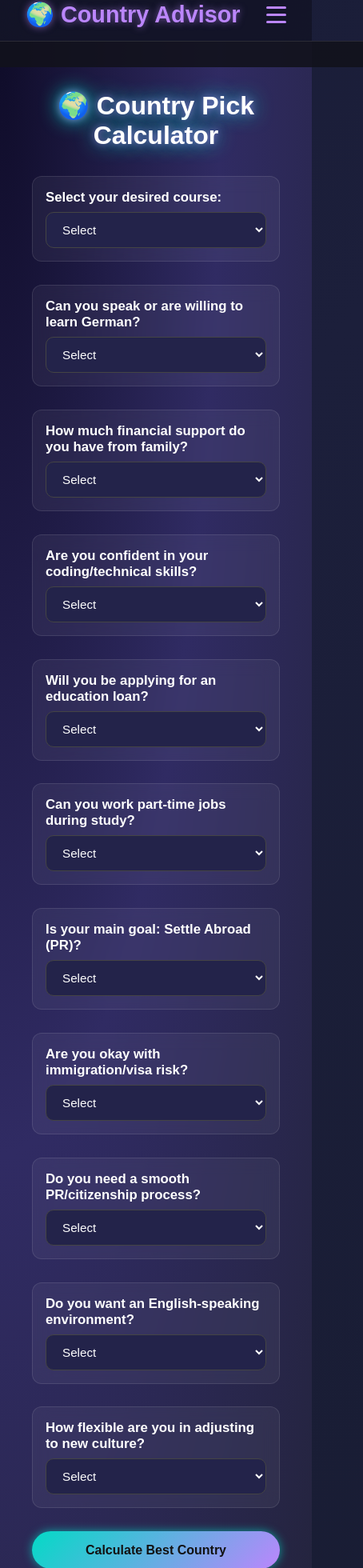
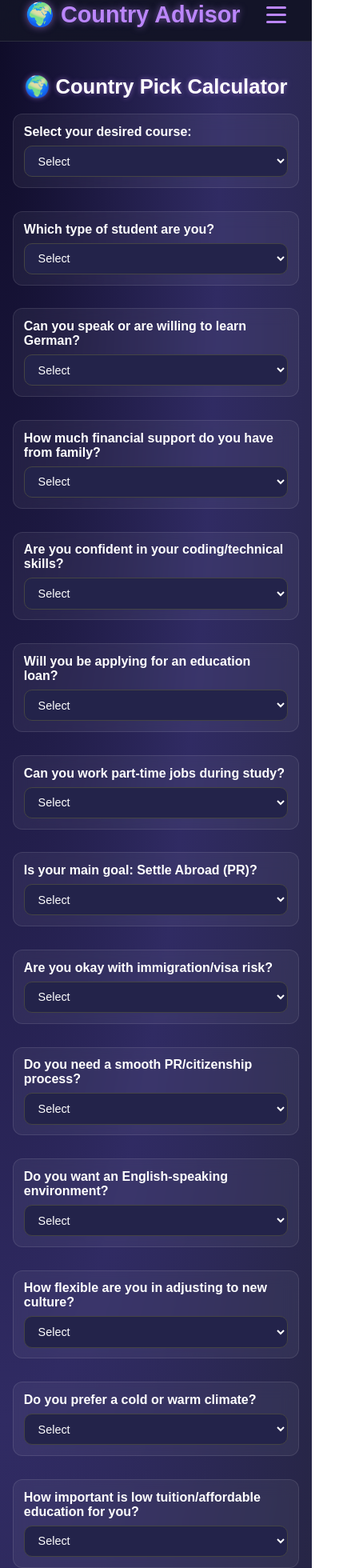
Before and after one commit to nitinsatya2520/country-picker, a React (Create React App) app: page /calculator in a window 390 px wide. Shown: the part 15-1975 px from the top of the page at 80% size, 454 px wide, since content can reach past the window. Built offline with nearby package versions, Linux system fonts and the light colour scheme; a web font is replaced by a local one.

Commit message:
first commit

```diff
--- a/src/components/Calculator.css
+++ b/src/components/Calculator.css
@@ -233,3 +233,88 @@ tr[data-score]:hover {
   background: linear-gradient(90deg, #bb86fc, #6200ee);
   border-radius: 5px;
 }
+@media (max-width: 480px) {
+  .container {
+    padding: 1rem;
+  }
+
+  .title {
+    font-size: 1.6rem;
+    margin-bottom: 1.2rem;
+  }
+
+  .question-block {
+    padding: 0.8rem;
+  }
+
+  .label {
+    font-size: 1rem;
+  }
+
+  .select {
+    padding: 0.6rem 0.8rem;
+    font-size: 0.9rem;
+  }
+
+  .button {
+    font-size: 0.95rem;
+    padding: 0.7rem 1.2rem;
+    width: 100%;
+    margin: 0.5rem 0;
+  }
+
+  .comparison-table th,
+  .comparison-table td {
+    padding: 0.6rem;
+    font-size: 0.85rem;
+  }
+
+  .emoji-flag {
+    font-size: 1.2rem;
+  }
+
+  .card-container {
+    gap: 1rem;
+  }
+
+  .country-card {
+    width: 100%;
+    padding: 1rem;
+  }
+
+  .country-card h3 {
+    font-size: 1.1rem;
+  }
+
+  .country-card p {
+    font-size: 0.95rem;
+  }
+
+  .recommendation {
+    font-size: 1.1rem;
+  }
+
+  .insight-box {
+    font-size: 1rem;
+    padding: 0.8rem 1.2rem;
+  }
+
+  .tip-banner {
+    font-size: 0.95rem;
+    padding: 8px 15px;
+  }
+
+  .score-bar {
+    height: 8px;
+  }
+
+  .score-bar .fill {
+    height: 100%;
+  }
+
+  .comparison-table {
+    display: block;
+    overflow-x: auto;
+    -webkit-overflow-scrolling: touch;
+  }
+}
--- a/src/components/Calculator.js
+++ b/src/components/Calculator.js
@@ -62,7 +62,15 @@ function Calculator() {
           <label className="label">{q.question}</label>
           <select
   className="select"
-            value={answers[q.key] ?? ""}
+  value={
+    q.type === "boolean"
+      ? answers[q.key] === true
+        ? "yes"
+        : answers[q.key] === false
+        ? "no"
+        : ""
+      : answers[q.key] ?? ""
+  }
   onChange={(e) =>
     handleChange(
       q.key,
@@ -70,6 +78,7 @@ function Calculator() {
     )
   }
 >
+
             <option value="">Select</option>
             {q.type === "boolean" ? (
               <>
--- a/src/components/CountryDetails.css
+++ b/src/components/CountryDetails.css
@@ -178,3 +178,57 @@ tr[style*="f8d7da"] {
   from { opacity: 0; transform: translateY(-20px); }
   to   { opacity: 1; transform: translateY(0); }
 }
+
+
+
+
+
+
+
+/* Extra mobile responsiveness */
+@media (max-width: 480px) {
+  .container {
+    padding: 1.5rem 1rem;
+  }
+
+  .title {
+    font-size: 1.6rem;
+    margin-bottom: 1.2rem;
+    text-shadow: 0 0 6px #bb86fc88;
+  }
+
+  .button {
+    font-size: 0.95rem;
+    padding: 0.7rem 1.2rem;
+    border-radius: 40px;
+  }
+
+  .country-card {
+    width: 100%;
+    padding: 1.2rem;
+    border-radius: 14px;
+  }
+
+  .country-card h3 {
+    font-size: 1.2rem;
+  }
+
+  .country-card p {
+    font-size: 0.85rem;
+  }
+
+  .emoji-flag {
+    font-size: 1.8rem;
+  }
+
+  .comparison-table th,
+  .comparison-table td {
+    padding: 0.6rem;
+    font-size: 0.75rem;
+  }
+
+  .tip-banner {
+    font-size: 0.9rem;
+    padding: 8px 14px;
+  }
+}
--- a/src/components/Home.css
+++ b/src/components/Home.css
@@ -1,7 +1,10 @@
+/* Home.css - Premium Enhanced Responsive Theme */
 
-/* Home.css - Enhanced Premium Theme */
+/* Global Enhancements */
+html {
+  scroll-behavior: smooth;
+}
 
-/* Background Animation */
 body {
   margin: 0;
   font-family: 'Poppins', sans-serif;
@@ -9,6 +12,8 @@ body {
   background-size: 400% 400%;
   animation: gradientFlow 20s ease infinite;
   color: #e0e0e0;
+  -webkit-font-smoothing: antialiased;
+  -moz-osx-font-smoothing: grayscale;
 }
 
 @keyframes gradientFlow {
@@ -17,14 +22,14 @@ body {
   100% { background-position: 0% 50%; }
 }
 
-/* Main Container */
+/* Container */
 .container {
   max-width: 100%;
   margin: auto;
   padding: 2.5rem 1.5rem;
 }
 
-/* Fade In Animation */
+/* Fade In */
 .fade-in {
   animation: fadeIn 1.1s ease-in-out;
 }
@@ -34,7 +39,21 @@ body {
   to { opacity: 1; transform: translateY(0); }
 }
 
-/* Home Title */
+/* Fade Up (for card appearance) */
+.fade-up {
+  opacity: 0;
+  transform: translateY(30px);
+  animation: fadeUp 0.8s ease forwards;
+}
+
+@keyframes fadeUp {
+  to {
+    opacity: 1;
+    transform: translateY(0);
+  }
+}
+
+/* Titles */
 .home-title {
   font-size: 3.2rem;
   text-align: center;
@@ -49,9 +68,10 @@ body {
   text-align: center;
   color: #cfd8dc;
   margin-bottom: 2rem;
+  line-height: 1.8;
 }
 
-/* Section Cards */
+/* Sections */
 .info-section {
   background: rgba(255, 255, 255, 0.04);
   border: 1px solid rgba(124, 77, 255, 0.15);
@@ -59,12 +79,13 @@ body {
   border-radius: 18px;
   padding: 2rem;
   margin-bottom: 2rem;
-  box-shadow: 0 0 30px rgba(124, 77, 255, 0.1);
-  transition: box-shadow 0.3s ease;
+  box-shadow: 0 8px 32px rgba(31, 38, 135, 0.37);
+  transition: box-shadow 0.3s ease, border 0.3s ease;
 }
 
 .info-section:hover {
   box-shadow: 0 0 50px rgba(124, 77, 255, 0.3);
+  border-image: linear-gradient(45deg, #00bcd4, #7c4dff) 1;
 }
 
 .info-section h2 {
@@ -79,7 +100,7 @@ body {
   color: #eeeeee;
 }
 
-/* Country Spotlights */
+/* Spotlights */
 .spotlights h2 {
   font-size: 2.2rem;
   text-align: center;
@@ -108,6 +129,7 @@ body {
 .country-card:hover {
   transform: translateY(-8px);
   box-shadow: 0 12px 40px rgba(0, 188, 212, 0.35);
+  border-image: linear-gradient(45deg, #00bcd4, #7c4dff) 1;
 }
 
 .country-card h3 {
@@ -138,6 +160,11 @@ body {
   border-bottom: 1px solid #80d8ff;
 }
 
+.spotlight-link:focus {
+  outline: 2px solid #7c4dff;
+  outline-offset: 4px;
+}
+
 /* Buttons */
 .action-buttons {
   text-align: center;
@@ -164,6 +191,11 @@ body {
   box-shadow: 0 10px 30px rgba(0, 188, 212, 0.5);
 }
 
+.button:focus {
+  outline: 2px solid #7c4dff;
+  outline-offset: 4px;
+}
+
 .button.secondary {
   background: transparent;
   border: 2px solid #7c4dff;
@@ -186,12 +218,30 @@ body {
   padding-top: 1.2rem;
 }
 
-/* Mobile */
+/* Particle Background Layer */
+#tsparticles {
+  position: fixed !important;
+  top: 0;
+  left: 0;
+  width: 100%;
+  height: 100%;
+  z-index: -1;
+}
+
+/* Mobile Enhancements */
 @media (max-width: 600px) {
   .home-title {
     font-size: 2.2rem;
   }
 
+  .home-description {
+    font-size: 1.1rem;
+    padding: 0 0.5rem;
+  }
+
+  .action-buttons {
+    width: 85%;
+  }
   .button {
     width: 90%;
     margin: 0.8rem auto;
@@ -201,13 +251,17 @@ body {
   .info-section, .country-card {
     padding: 1.3rem;
   }
+
+  .country-cards {
+  width: 85%;
 }
 
-#tsparticles {
-  position: fixed !important;
-  top: 0;
-  left: 0;
-  width: 100%;
-  height: 100%;
-  z-index: -1;
+
+  .country-card h3 {
+    font-size: 1.3rem;
+  }
+
+  .info-section h2 {
+    font-size: 1.6rem;
+  }
 }
--- a/src/components/Navbar.css
+++ b/src/components/Navbar.css
@@ -1,3 +1,4 @@
+/* Navbar */
 .navbar {
   position: sticky;
   top: 0;
@@ -13,12 +14,14 @@
   transform: translateY(-100%);
 }
 
+/* Slide-in Animation */
 @keyframes slideIn {
   to {
     transform: translateY(0);
   }
 }
 
+/* Logo */
 .logo {
   font-size: 1.8rem;
   font-weight: bold;
@@ -27,10 +30,10 @@
   text-decoration: none;
 }
 
+/* Nav Links */
 .nav-links {
   display: flex;
   gap: 1.5rem;
-
 }
 
 .nav-links a {
@@ -60,7 +63,7 @@
   width: 100%;
 }
 
-/* Hamburger Menu */
+/* Hamburger Icon */
 .hamburger {
   display: none;
   flex-direction: column;
@@ -73,7 +76,7 @@
   width: 25px;
   background: #bb86fc;
   border-radius: 5px;
-  transition: all 0.3s ease;
+  transition: transform 0.3s ease, opacity 0.3s ease;
 }
 
 .hamburger.active span:nth-child(1) {
@@ -88,7 +91,7 @@
   transform: rotate(-45deg) translate(5px, -5px);
 }
 
-/* Responsive */
+/* Mobile Styles */
 @media (max-width: 768px) {
   .hamburger {
     display: flex;
@@ -96,25 +99,116 @@
 
   .nav-links {
     position: absolute;
-    top: 100%;
+    top: 0;
     left: 0;
-    width: 100%;
+    width: 60%; /* ✅ Fix: Full width */
     flex-direction: column;
     align-items: flex-start;
-    background: rgba(18, 18, 28, 0.9);
+    background: rgba(50, 50, 63, 0.644); /* ✅ Fix: Visible background */
     border-top: 1px solid rgba(255, 255, 255, 0.1);
-    padding: 1rem 2rem;
+    border-radius: 5%;
+    padding: 0rem 2rem;
     max-height: 0;
     overflow: hidden;
     transition: max-height 0.3s ease;
   }
 
+  .nav-links li {
+    width: 100%;
+  }
+
+  .nav-links li:not(:last-child) {
+    border-bottom: 1px solid rgba(255, 255, 255, 0.1);
+  }
+
+  .nav-links li:last-child {
+    border-bottom: none;
+  }
+
+  .nav-links li a {
+    display: block;
+    padding: 1rem 0;
+  }
+
+  .nav-links li a:hover {
+    color: #bb86fc;
+  }
+
+  .nav-links li a:hover::after {
+    width: 100%;
+  }
+
+  .nav-links li a::after {
+    content: "";
+    position: absolute;
+    width: 0%;
+    height: 2px;
+    bottom: -4px;
+    left: 0;
+    background: #bb86fc;
+    transition: width 0.3s;
+  }
+
+  .nav-links li a:hover::after {
+    width: 100%;
+  }
+
+  .nav-links li a::after {
+    content: "";
+    position: absolute;
+    width: 0%;
+    height: 2px;
+    bottom: -4px;
+    left: 0;
+    background: #bb86fc;
+    transition: width 0.3s;
+  }
+
+  .nav-links li a:hover::after {
+    width: 100%;
+  }
+
+  .nav-links.active {
+    max-height: 300px;
+    overflow-y: auto;
+  }
+
   .nav-links.open {
-    max-height: 300px;
+
+    max-height: 500vh;
   }
 
   .nav-links a {
+    color: #e0e0e0;
+    text-decoration: none;
+    font-size: 1.1rem;
+    margin-top: 10px;
+    margin-bottom: 5px;
+    position: relative;
+    transition: color 0.3s ease;
+  }
+
+  .nav-links a::after {
+    content: "";
+    position: absolute;
+    width: 0%;
+    height: 2px;
+    bottom: -4px;
+    left: 0;
+    background: #bb86fc;
+    transition: width 0.3s;
+  }
+
+  .nav-links a:hover {
+    color: #bb86fc;
+  }
+
+  .nav-links a:hover::after {
     width: 100%;
-    padding: 0.8rem 0;
   }
 }
+
+/* Prevent horizontal scroll on mobile */
+body {
+  overflow-x: hidden;
+}
--- a/src/components/data.js
+++ b/src/components/data.js
@@ -76,6 +76,21 @@ export const questions = [
       UK: [2, 3, 3, 2, 1],
       IE: [2, 2, 3, 1, 1],
       NZ: [2, 2, 2, 3, 1],
+    },
+  },
+  {
+    question: "Which type of student are you?",
+    key: "studentType",
+    type: "select",
+    options: ["Below Average", "Average", "Top Student"],
+    weights: {
+      DE: [0, 1, 2],
+      AU: [1, 2, 3],
+      US: [1, 2, 4],
+      CA: [1, 2, 3],
+      UK: [1, 2, 3],
+      IE: [1, 2, 3],
+      NZ: [1, 2, 3],
     },
   },
   {
@@ -172,4 +187,58 @@ export const questions = [
       NZ: [0, 2, 4],
     },
   },
+  {
+    question: "Do you prefer a cold or warm climate?",
+    key: "climate",
+    type: "select",
+    options: ["Cold", "Moderate", "Warm"],
+    weights: {
+      DE: [1, 2, 0],
+      AU: [0, 2, 3],
+      US: [1, 2, 2],
+      CA: [3, 2, 0],
+      UK: [2, 2, 1],
+      IE: [2, 2, 1],
+      NZ: [1, 2, 2],
+    },
+  },
+  {
+    question: "How important is low tuition/affordable education for you?",
+    key: "lowtuition",
+    type: "select",
+    options: ["Not Important", "Somewhat Important", "Very Important"],
+    weights: {
+      DE: [0, 2, 4],
+      AU: [1, 2, 3],
+      US: [0, 1, 2],
+      CA: [1, 2, 3],
+      UK: [0, 1, 2],
+      IE: [1, 2, 3],
+      NZ: [1, 2, 3],
+    },
+  },
+  {
+    question: "Are you looking for a strong Indian student community abroad?",
+    key: "indians",
+    type: "boolean",
+    weights: {
+      DE: 2, AU: 3, US: 3, CA: 3, UK: 3, IE: 2, NZ: 2,
+    },
+  },
+  {
+    question: "Do you want your degree to have global job opportunities?",
+    key: "globaldegree",
+    type: "boolean",
+    weights: {
+      DE: 2, AU: 3, US: 4, CA: 3, UK: 4, IE: 3, NZ: 3,
+    },
+  },
+  {
+    question: "Are you looking for research opportunities (MS/PhD level)?",
+    key: "research",
+    type: "boolean",
+    weights: {
+      DE: 4, AU: 3, US: 4, CA: 3, UK: 3, IE: 2, NZ: 2,
+    },
+  },
 ];
```
Lines whose indentation alone changed are shown as unchanged.
